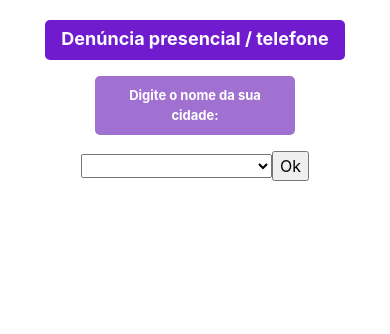
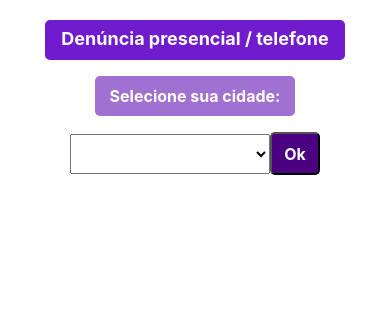
Before and after one commit to ICEI-PUC-Minas-PMV-SI/pmv-si-2021-2-e1-proj-web-t1-violencia-mulher, a PHP site: page /denuncie-presencial.html in a window 390 px wide. Shown: the part 255-589 px from the top of the page. Run offline with PHP 8.4, Linux system fonts and the light colour scheme; some libraries are stand-ins or nearby versions.

Commit message:
ajustes css denuncia #28

```diff
--- a/src/css/denuncie.css
+++ b/src/css/denuncie.css
@@ -22,9 +22,13 @@ a.btn-denuncie:hover {
 /* caixa de texto selecionar cidade - pagina denuncia presencial/telefone */
 .selecione-cidade {
     background-color:#a071d1;
-    width: 300px;
+    width: 360px;
+    height: 50px;
     display: inline;
-    padding: 10px 10px;
+    padding-top: 8px;
+    padding-bottom: 11px;
+    padding-left: 10px;
+    padding-right: 10px;
     border-radius: 5px;
     color: white;
     font-weight: bold;
@@ -38,6 +42,19 @@ a.btn-denuncie:hover {
     width: 425px;
     height: 40px;
     display: inline;
+}
+
+/* botão ok - pagina denuncia presencial/telefone */
+.button-cidade {
+    width: 50px;
+    height: 43px;
+    background-color:indigo;
+    border-radius: 5px;
+    color: white;
+    font-weight: bold;
+    font-size: medium;
+    text-align: center;
+    text-decoration: none;
 }
 
 /* ajustes responsivos */
@@ -56,15 +73,17 @@ a.btn-denuncie:hover {
 
     .selecione-cidade {
         width: 200px;
-        font-size: small;
+        height: 40px;
         display: inline-block;
         text-align: center;
+        font-size: medium;
     }
 
     .lista-cidades {
         width: 200px;
-        height: 42px;
+        height: 40px;
         display: inline-block;
-        font-size: small;
+        font-size: medium;
+
     }
 }
--- a/src/denuncie-presencial.html
+++ b/src/denuncie-presencial.html
@@ -57,11 +57,8 @@
             <div id="conteudo">
                 <div class="container text-center">
                     <p class="title-page">Denúncia presencial / telefone</p><br>
-                    <p class="selecione-cidade">Digite o nome da sua cidade:</p>
-                    <select id="selecaoCidade" class="form-select d-inline" aria-label="Default select example">
-                        <!--<form action="" style="display: inline;">
-                        <input list="cidades" class="lista-cidades">
-                        <datalist id="cidades">-->
+                    <p class="selecione-cidade">Selecione sua cidade:</p>
+                    <select id="selecaoCidade" class="lista-cidades d-inline" aria-label="Default select example">
                         <option value=""></option>
                         <option value="1">Alfenas</option>
                         <option value="2">Araguari</option>
@@ -121,14 +118,12 @@
                         <option value="56">Unaí</option>
                         <option value="57">Varginha</option>
                         <option value="58">Vespasiano</option>
-                    <!--</datalist>-->
-                    <input type="button" value="Ok" onclick="ExibeResultado();">
+
+                    <input type="button" class= "button-cidade" value="Ok" onclick="ExibeResultado();">
+                    <br>
+                    <br>
                     <p id="resultado-delegacia"></p>
                 </select>
-
-                    <!--<input type="button" value="Ok" onclick="ExibeResultado();">-->
-                    <!--</form>-->
-
 
                 </div>
             </div>
```
